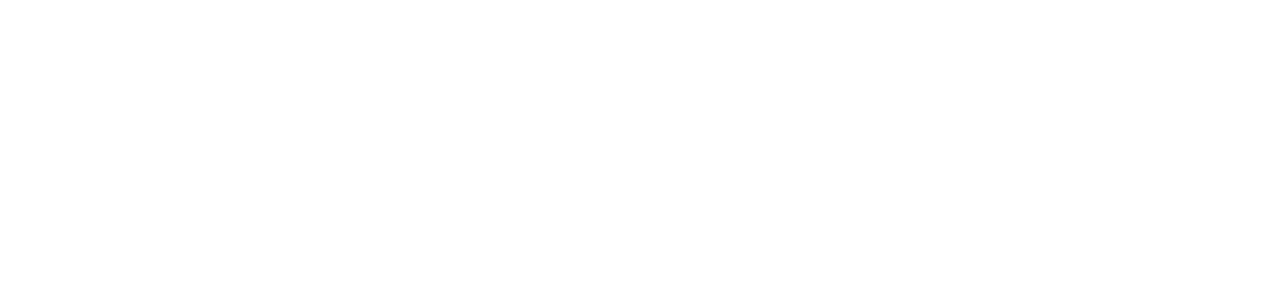
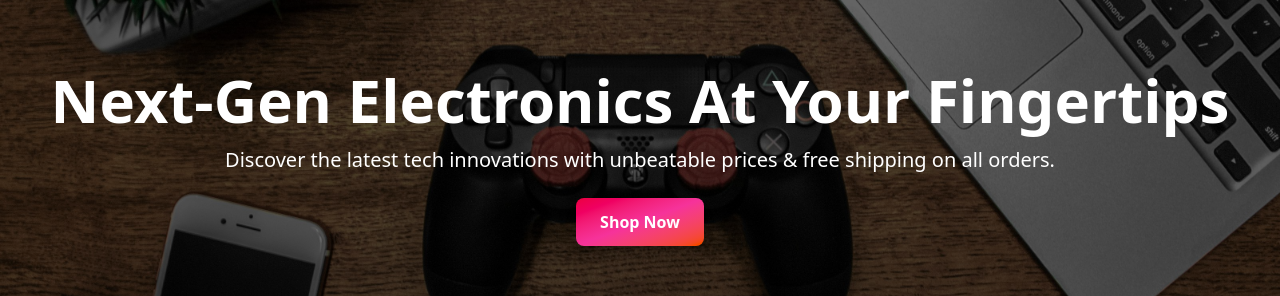
Before and after one commit to marleyDip/React-ECommerce-Context-API-Tailwind-CSS, a React (Vite) app: page / in a window 1280 px wide. Shown: the part 354-650 px from the top of the page. Built offline with nearby package versions, Linux system fonts and the light colour scheme; no server answers.

Commit message:
Mid Banner done

```diff
--- /dev/null
+++ b/src/components/MidBanner.jsx
@@ -0,0 +1,35 @@
+import banner from "../assets/banner1.jpg";
+
+const MidBanner = () => {
+  return (
+    <div className="bg-gray-100 md:py-24">
+      <div
+        className="relative max-w-7xl h-[550px] md:h-[600px] mx-auto md:rounded-2xl pt-28 bg-cover bg-center"
+        style={{
+          backgroundImage: `url(${banner})`,
+          backgroundPosition: "center",
+          backgroundAttachment: "fixed",
+        }}
+      >
+        <div className="absolute inset-0 bg-black/60 md:rounded-2xl flex items-center justify-center">
+          <div className="text-center text-white px-4">
+            <h1 className="capitalize text-3xl md:text-5xl  lg:text-6xl font-bold mb-4">
+              Next-gen Electronics at your fingertips
+            </h1>
+
+            <p className="text-lg md:text-xl mb-6">
+              Discover the latest tech innovations with unbeatable prices & free
+              shipping on all orders.
+            </p>
+
+            <button className="bg-gradient-to-br  from-rose-600 via-pink-500 to-orange-600 hover:from-rose-700 hover:via-pink-600 hover:to-orange-700  text-white font-semibold px-4 py-2 md:px-6 md:py-3 rounded-lg shadow-lg hover:rounded-xl hover:shadow-xl transform hover:scale-105 active:scale-95 transition-all duration-300 ease-in-out cursor-pointer">
+              Shop Now
+            </button>
+          </div>
+        </div>
+      </div>
+    </div>
+  );
+};
+
+export default MidBanner;
--- a/src/pages/Home.jsx
+++ b/src/pages/Home.jsx
@@ -1,9 +1,11 @@
 import Carousel from "../components/Carousel";
+import MidBanner from "../components/MidBanner";
 
 const Home = () => {
   return (
     <>
       <Carousel />
+      <MidBanner />
     </>
   );
 };
```
